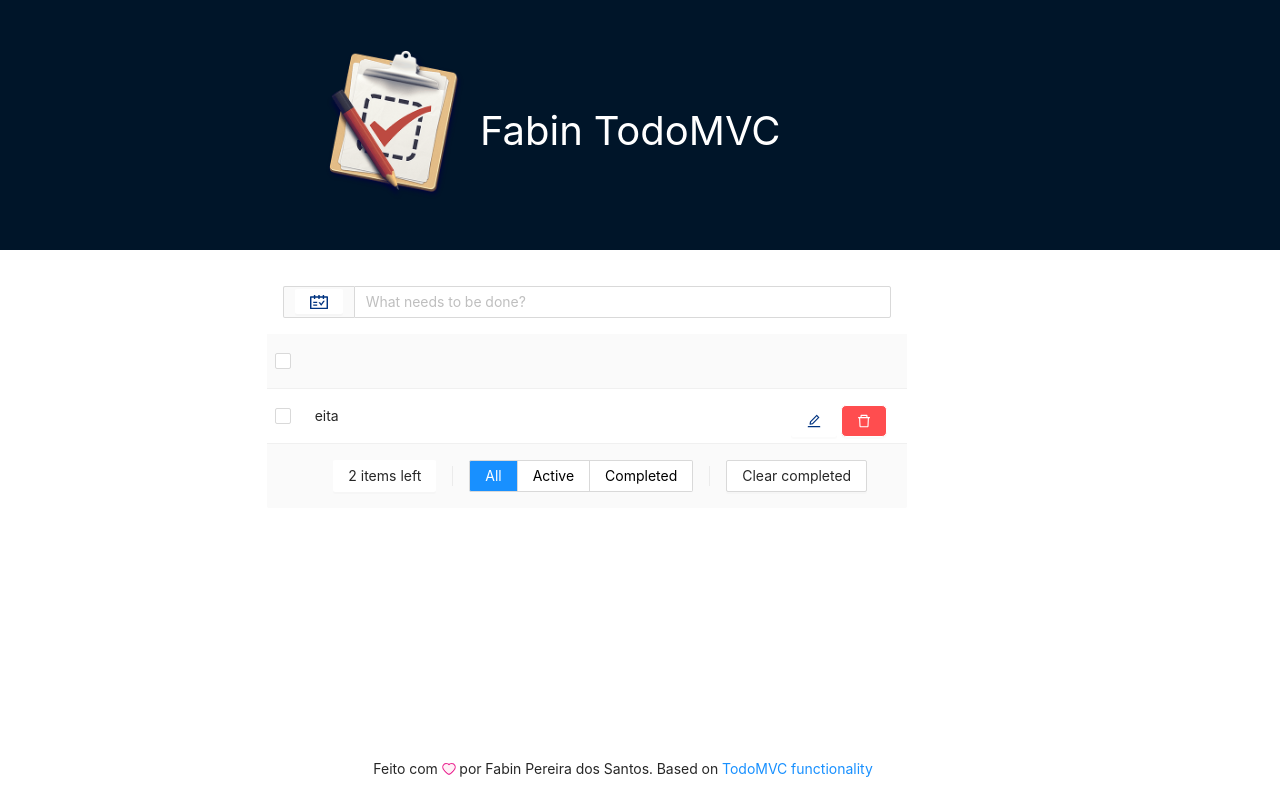
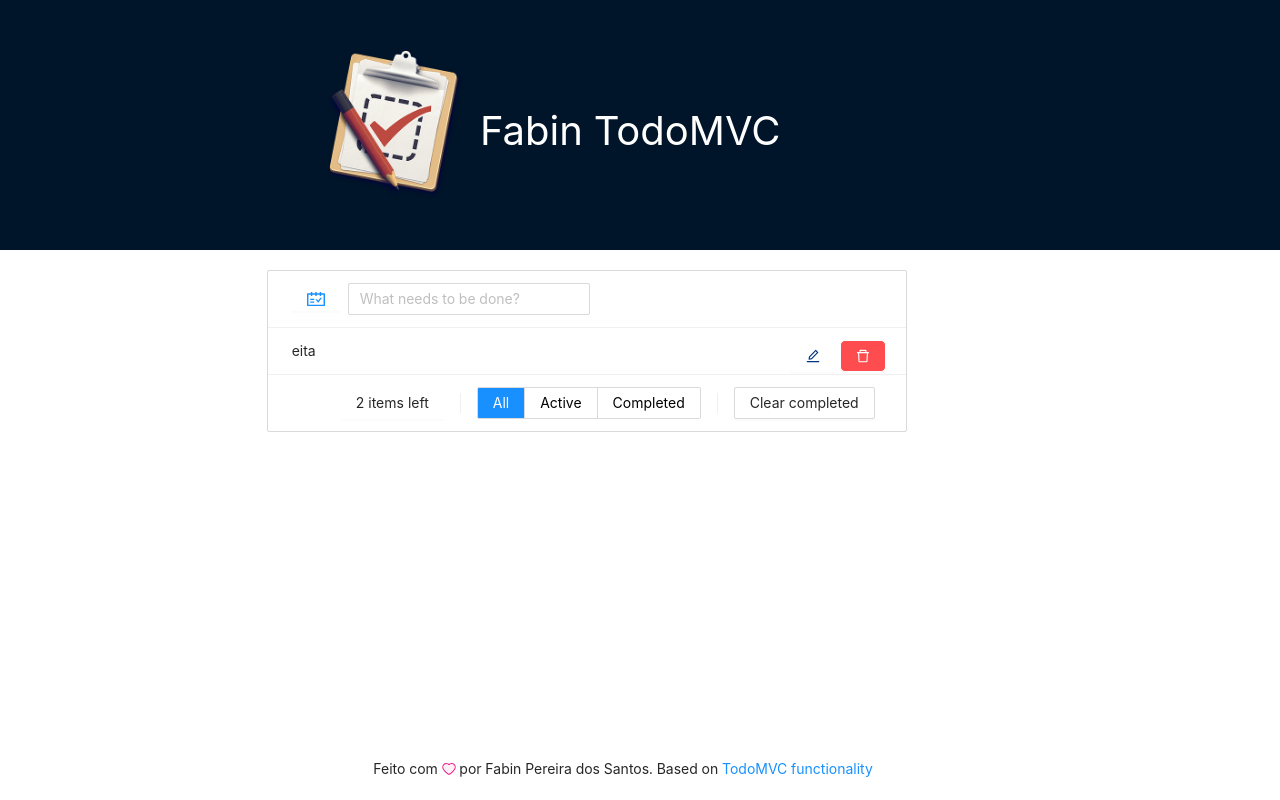
Before and after one commit to pereirafabiosantos2018/app-next-todo, a Next.js app in the folder todo-mvc-next/: page / in a window 1280 px wide. Built offline with nearby package versions, Linux system fonts and the light colour scheme.

Commit message:
Trocando Table por List

```diff
--- a/todo-mvc-next/pages/index.js
+++ b/todo-mvc-next/pages/index.js
@@ -1,8 +1,6 @@
 // AntDesign
-import { Row, Col, Image, Table, Button, Input, Space, Divider, Radio } from 'antd';
+import { Row, Col, Image, Table, Button, Input, Space, Divider, Radio, List } from 'antd';
 import { HeartTwoTone, DeleteOutlined, ScheduleOutlined, EditOutlined } from '@ant-design/icons';
-
-const { Search } = Input;
 
 // Next
 import Link from 'next/link'
@@ -42,18 +40,13 @@ const onSelectChange = selectedRowKeys => {
 };
 
 let data = [
-  {
-    tarefa: 'eita',
-  }
+  'eita'
 ];
 
 const AddItem = (item) => {
   console.log('adicionando item na lista -> ', item);
 
-  data.push({
-    tarefa: item
-  });
-
+  data.push(item);
 }
 
 export default function Home() {
@@ -103,30 +96,31 @@ export default function Home() {
 
         <Col span={12} offset={5} style={{ top: 20 }}>
 
-          <Table
-            title={() =>
+          <List
+            header={
+
               <Row>
 
                 <Col span={24}>
 
+                  <Space>
+
+                    <Button style={{ border: 0, height: 25, borderColor: 'transparent' }}>
+                      <ScheduleOutlined style={{ color: Colors.Azul_Claro, fontSize: 18 }} />
+                    </Button>
+
                     <Input
-                    addonBefore={
-                      <Button style={{ border: 0, height: 25, borderColor: 'transparent' }}>
-                        <ScheduleOutlined style={{ color: '#003380', fontSize: 18 }} />
-                      </Button>
-                    }
                       placeholder="What needs to be done?"
-                    onPressEnter={() => AddItem('1')} />
+                      onPressEnter={(prop) => AddItem(prop.target.value)} />
+
+                  </Space>
 
                 </Col>
 
               </Row>
+
             }
-            footer={() =>
-
-              <Row>
-                {
-                  <>
+            footer={
               <Col span={24} offset={2}>
 
                 <Space split={<Divider type="vertical" style={{ height: 20 }} />}>
@@ -171,15 +165,22 @@ export default function Home() {
                 </Space>
 
               </Col>
+            }
+            bordered
+            dataSource={data}
+            renderItem={item => (
+              <List.Item>
+                {item}
 
-                  </>
-                }
-              </Row>
-            }
-            columns={columns}
-            dataSource={data}
-            rowSelection={rowSelection}
-            pagination={false} />
+                <Button style={{ backgroundColor: '#fff', position: 'absolute', right: 70 }} ghost>
+                  <EditOutlined style={{ color: Colors.Azul }} />
+                </Button>
+
+                <Button style={{ backgroundColor: '#ff4d4f', position: 'absolute', right: 20, borderRadius: 5 }} ghost>
+                  <DeleteOutlined style={{ color: '#fff' }} />
+                </Button>
+              </List.Item>
+            )} />
 
         </Col>
 
```
Lines whose indentation alone changed are shown as unchanged.
